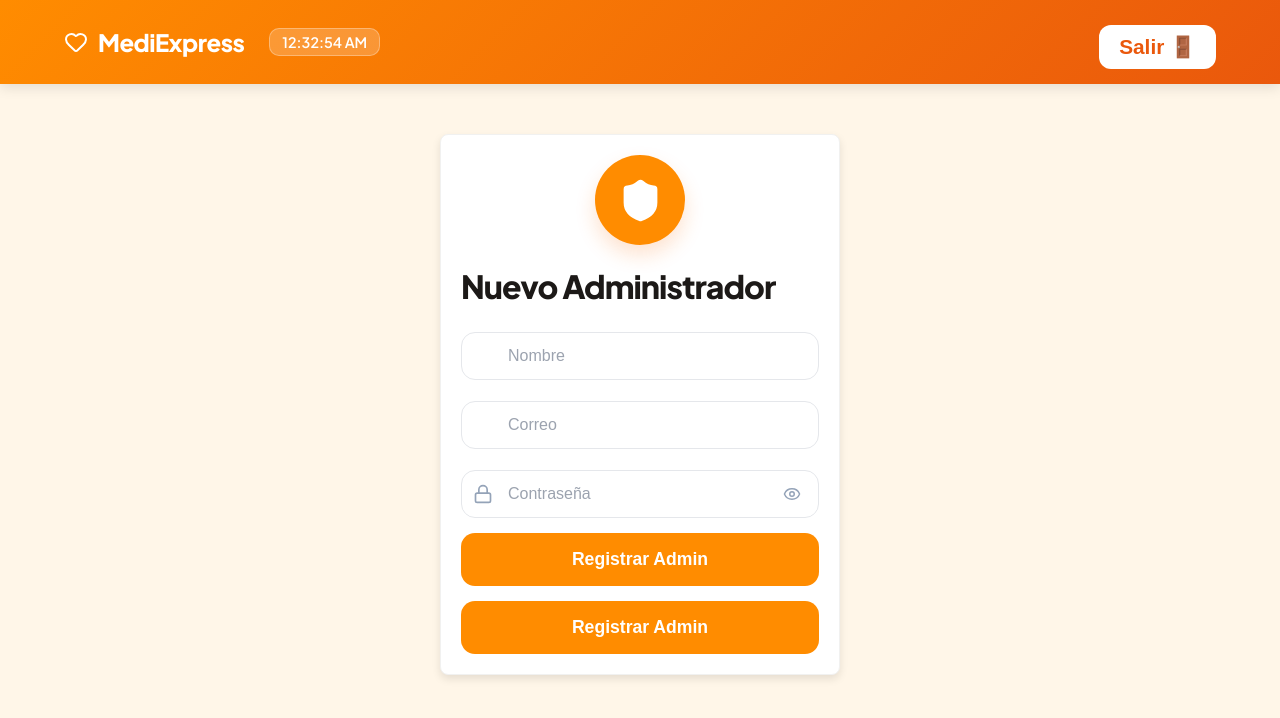
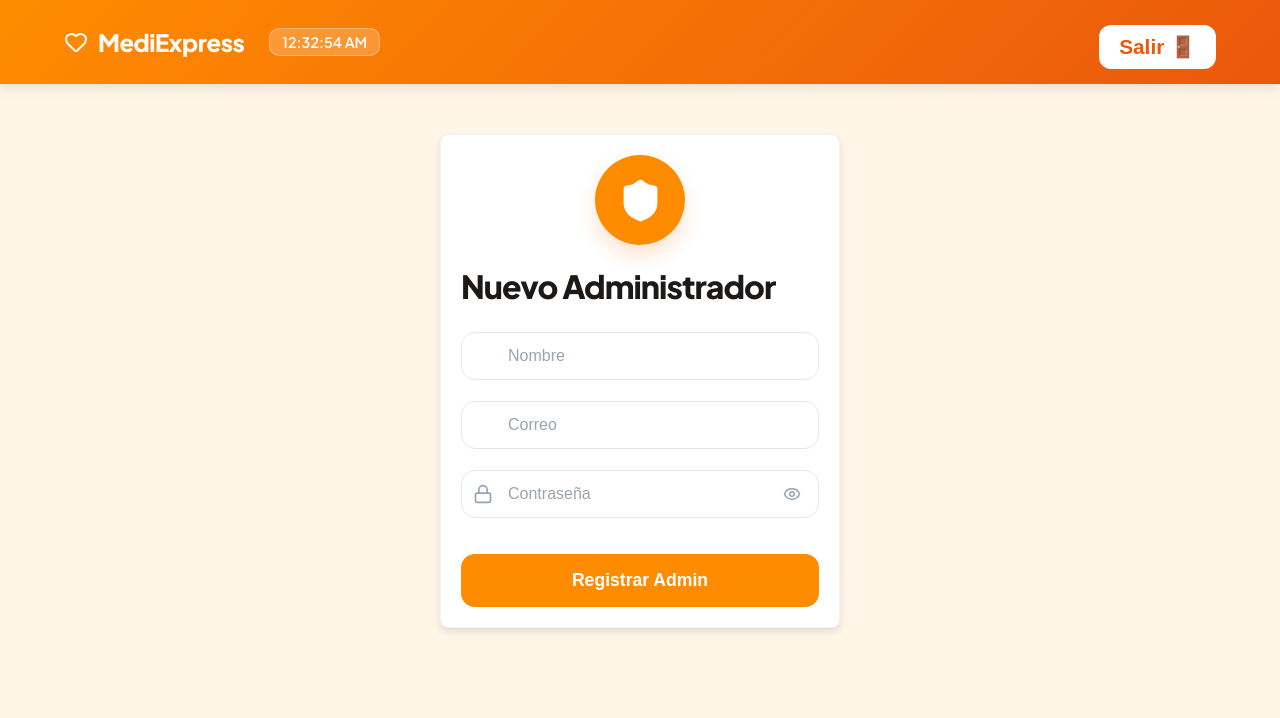
Before and after one commit to YormanCamposOrtiz/tareaIntegradorReact, a React (Vite) app: page /admin/registro in a window 1280 px wide. Shown: the top 718 px of the page. Built offline with nearby package versions, Linux system fonts and the light colour scheme.

Commit message:
correcion de boton de registroadmin

```diff
--- a/src/resources/templates/RegistroAdmin.tsx
+++ b/src/resources/templates/RegistroAdmin.tsx
@@ -73,11 +73,6 @@ export function RegistroAdmin() {
     {showPassword ? <EyeOff size={18} /> : <Eye size={18} />}
   </button>
 </div>
-
-<button type="submit" className="login-button">
-  Registrar Admin
-</button>
-
                     <br/>
                     <button type="submit" className="login-button">Registrar Admin</button>
                 </form>
```
